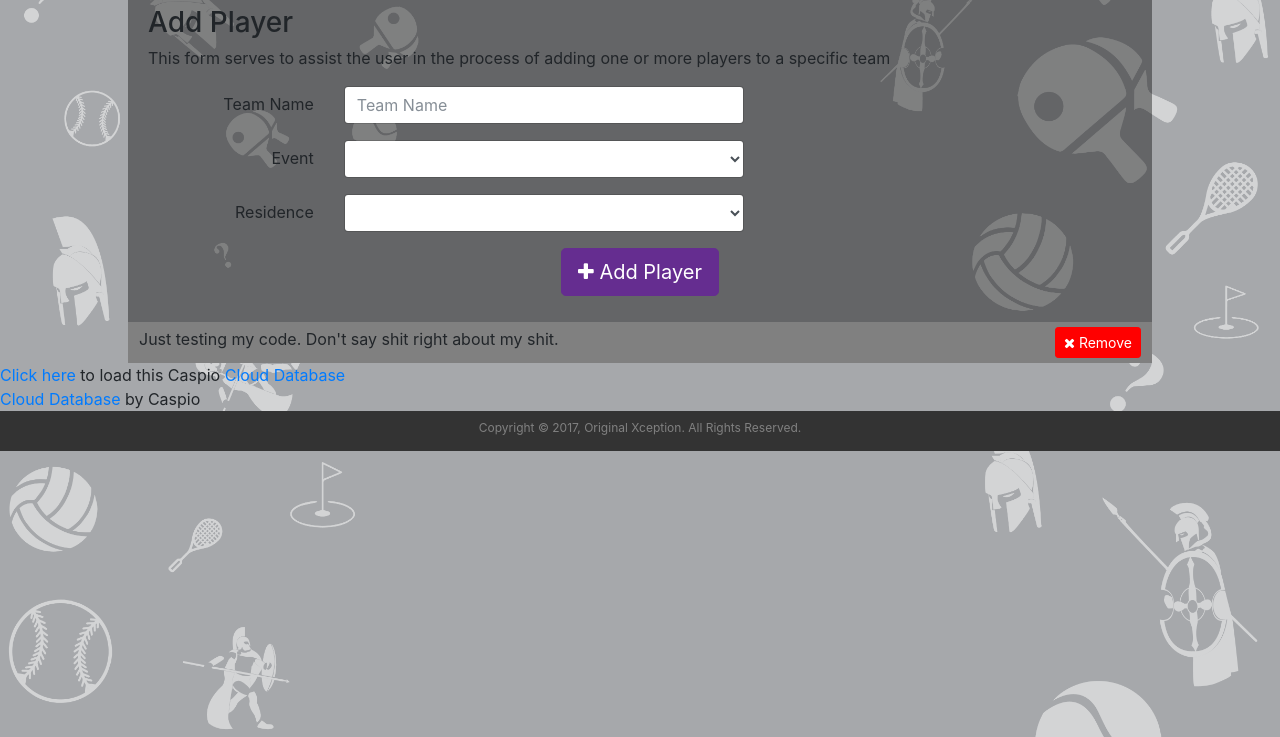
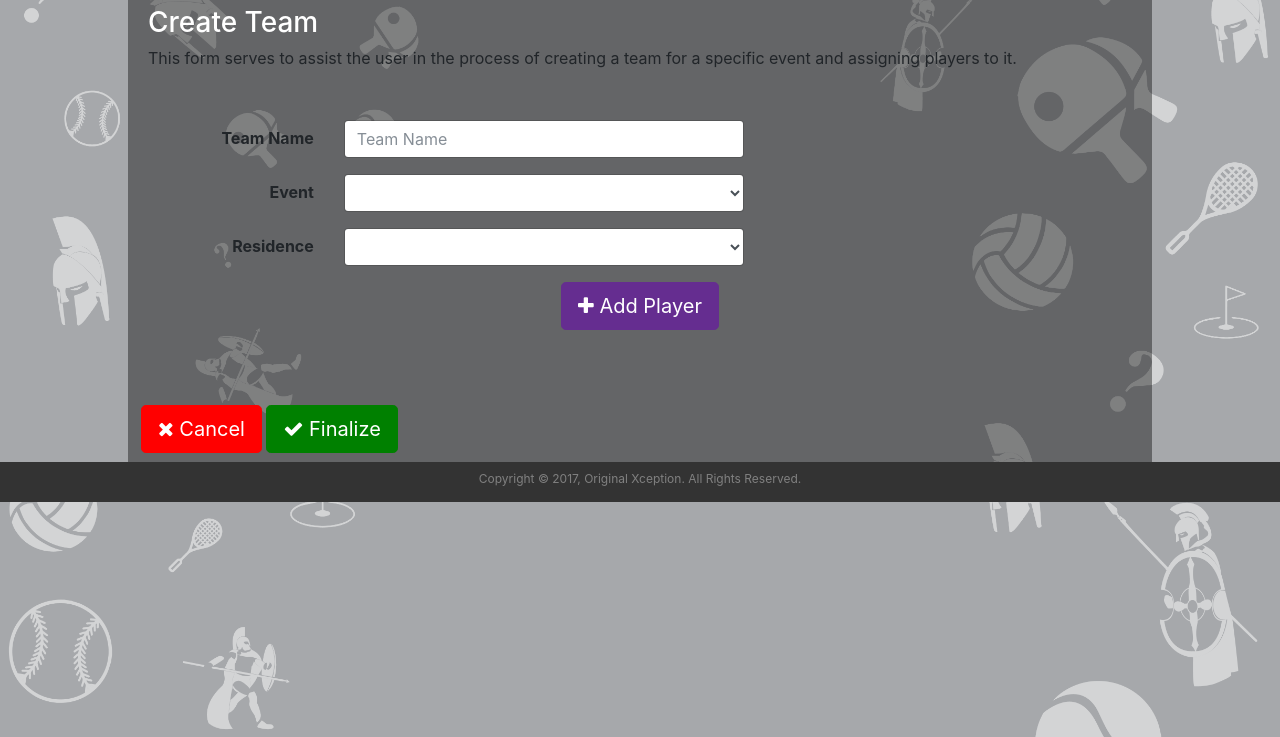
Before and after one commit to bbwogqoyi/RUActive, a website: page webapp/CreateTeam.html in a window 1280 px wide. Shown: the part 63-800 px from the top of the page. Drawn offline with nearby package versions, Linux system fonts and the light colour scheme; a script that the page names is missing.

Commit message:
True modifications were made only at createTeam.html and main css

```diff
--- a/webapp/Assets/css/Modules/footer.css
+++ b/webapp/Assets/css/Modules/footer.css
@@ -6,7 +6,7 @@ footer{
     height: 40px;
     position: absolute;
     width: 100%;
-    bottom: auto;
+
 
 }
 footer p{
--- a/webapp/Assets/css/Pages/createteam.css
+++ b/webapp/Assets/css/Pages/createteam.css
@@ -4,6 +4,12 @@ body .player{
 
 body .combo .team{
     margin: 10px;
+    margin-bottom: 50px;
+}
+body .combo{
+    height: 100%;
+    min-height:100%;
+	position:relative;
 }
 
 body .combo .added.player{
--- a/webapp/Assets/css/main.css
+++ b/webapp/Assets/css/main.css
@@ -2,7 +2,18 @@ body{
     background: #ffffff url("../images/1.png") no-repeat right top;
     background-size: cover;
     font-family: 'Trebuchet MS', 'Lucida Sans Unicode', 'Lucida Grande', 'Lucida Sans', Arial, sans-serif;
+    height: 100%;
+    margin:0;
+	padding:0;
+	height:100%;
+}
 
+body h3{
+    color: white;
+}
+
+body label{
+    font-weight: bold;
 }
 /* .dropdown {
     float: left;
--- a/webapp/CreateTeam.html
+++ b/webapp/CreateTeam.html
@@ -14,7 +14,8 @@
     <link rel="stylesheet" href="https://maxcdn.bootstrapcdn.com/bootstrap/4.0.0-beta/css/bootstrap.min.css" integrity="sha384-/Y6pD6FV/Vv2HJnA6t+vslU6fwYXjCFtcEpHbNJ0lyAFsXTsjBbfaDjzALeQsN6M" crossorigin="anonymous">
     <script src="https://ajax.googleapis.com/ajax/libs/jquery/3.2.1/jquery.min.js"></script>
 </head>
-<body  onload="getInputFields()">
+<!-- <body  onload="getInputFields()"> -->
+<body>
     <div class="ru_nav">
         <ul>
             <li class="Logo"><a href="#home"><img src="Assets/images/2.png"  alt="RUACTIVE Logo"></a></li>
@@ -24,8 +25,8 @@
     <div class="add combo">
         <div class="team">
             <div class="info team">
-                <h3>Add Player</h3>
-                <p>This form serves to assist the user in the process of adding one or more players to a specific team</p>
+                <h3>Create Team</h3>
+                <p>This form serves to assist the user in the process of creating a team for a specific event and assigning players to it.</p>
             </div>
             <div class="form team">
                 <form>
@@ -57,11 +58,17 @@
             </div>
         </div>
         <div class="added player">
-            <div class="player_team" id="p_1">
+            <!-- <div class="player_team" id="p_1">
                 <div class="details" id="d_1">
                     <p class="p_t" id="info_1">Just testing my code. Don't say shit right about my shit.</p>
                 </div>
                 <button type="button" class="btn btn-primary btn-sm Cancel" id="btn_1"><i class="fa fa-times" aria-hidden="true"></i> Remove</button>
+            </div> -->
+        </div>
+        <div class="finalizing">
+            <div class="final btn">
+                <button type="button" class="btn btn-primary btn-lg Cancel" id="btn_1"><i class="fa fa-times" aria-hidden="true"></i> Cancel</button>
+                <button type="button" class="btn btn-primary btn-lg Update" id="btn_1"><i class="fa fa-check" aria-hidden="true"></i> Finalize</button>
             </div>
         </div>
     </div>
@@ -114,15 +121,15 @@
         </div>
     </div>
 
-    <div class="">
+    <!-- <div class="hide">
       <script type="text/javascript" src="https://c0abd423.caspio.com/scripts/embed.js"></script>
       <script type="text/javascript">try{f_cbload(true, "c0abd423.caspio.com", "aaa950003295986d4518484cacf9");}catch(v_e){;}</script>
       <div class="cxkg"><a href="https://c0abd423.caspio.com/dp.asp?AppKey=aaa950003295986d4518484cacf9">Click here</a> to load this Caspio <a href="http://www.caspio.com" target="_blank" title="Cloud Database">Cloud Database</a></div>
       <div id="cbaaa950003295986d4518484cacf9"><a href="https://www.caspio.com" target="_blank">Cloud Database</a> by Caspio</div>
 
-    </div>
+    </div> -->
 
-    <script type="text/javascript">
+    <!-- <script type="text/javascript">
 
     ourside = ['id_event','id_res'];
     caspioIds = ['InsertRecordEvent_Name', 'InsertRecordResidence_Name' ];
@@ -144,7 +151,7 @@
         document.getElementById(id).add(elmOption);
       }
     }
-    </script>
+    </script> -->
 
 
 
```
Also changed, not shown: webapp/Assets/javascript/Editing_Updating.js (+8 -0 lines).
